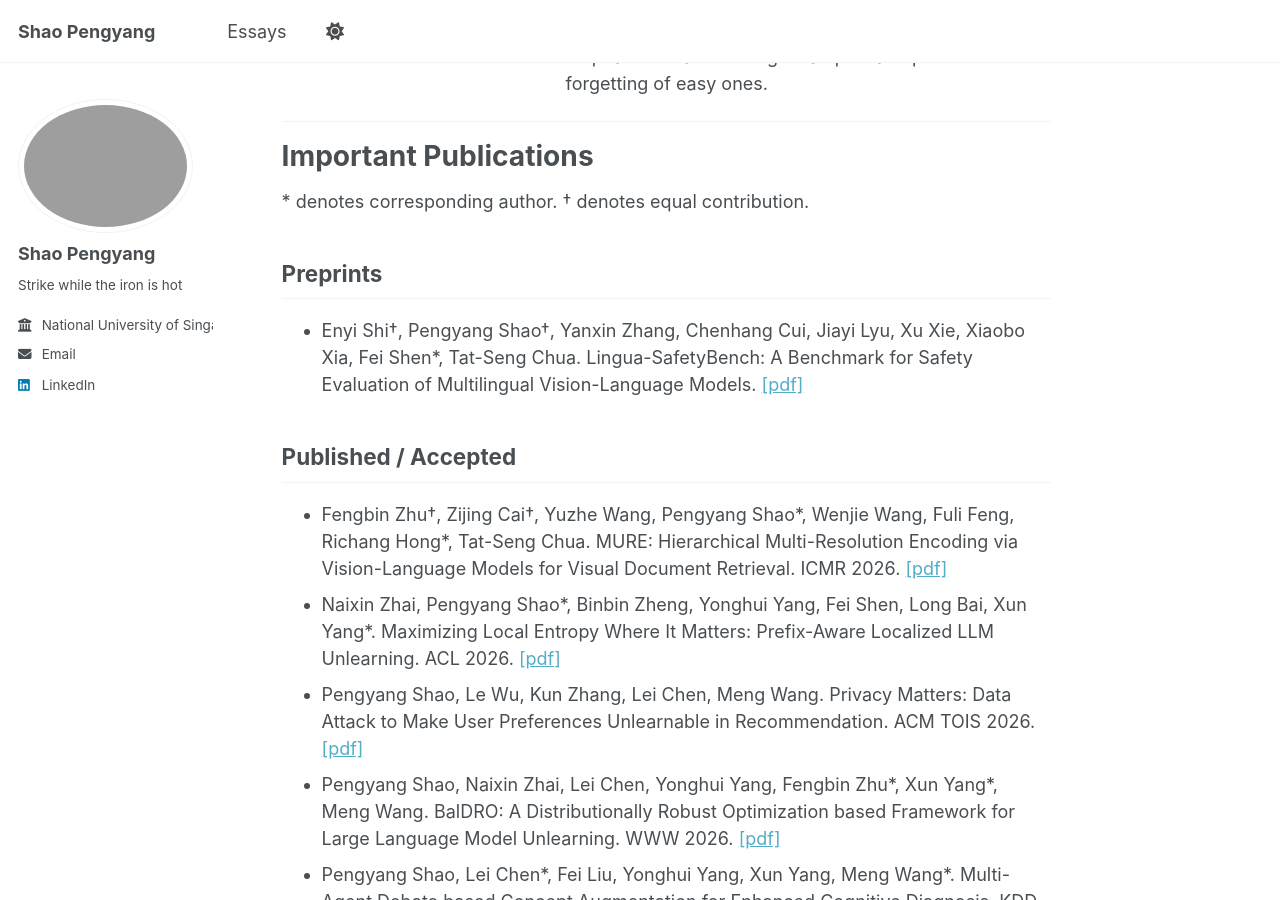
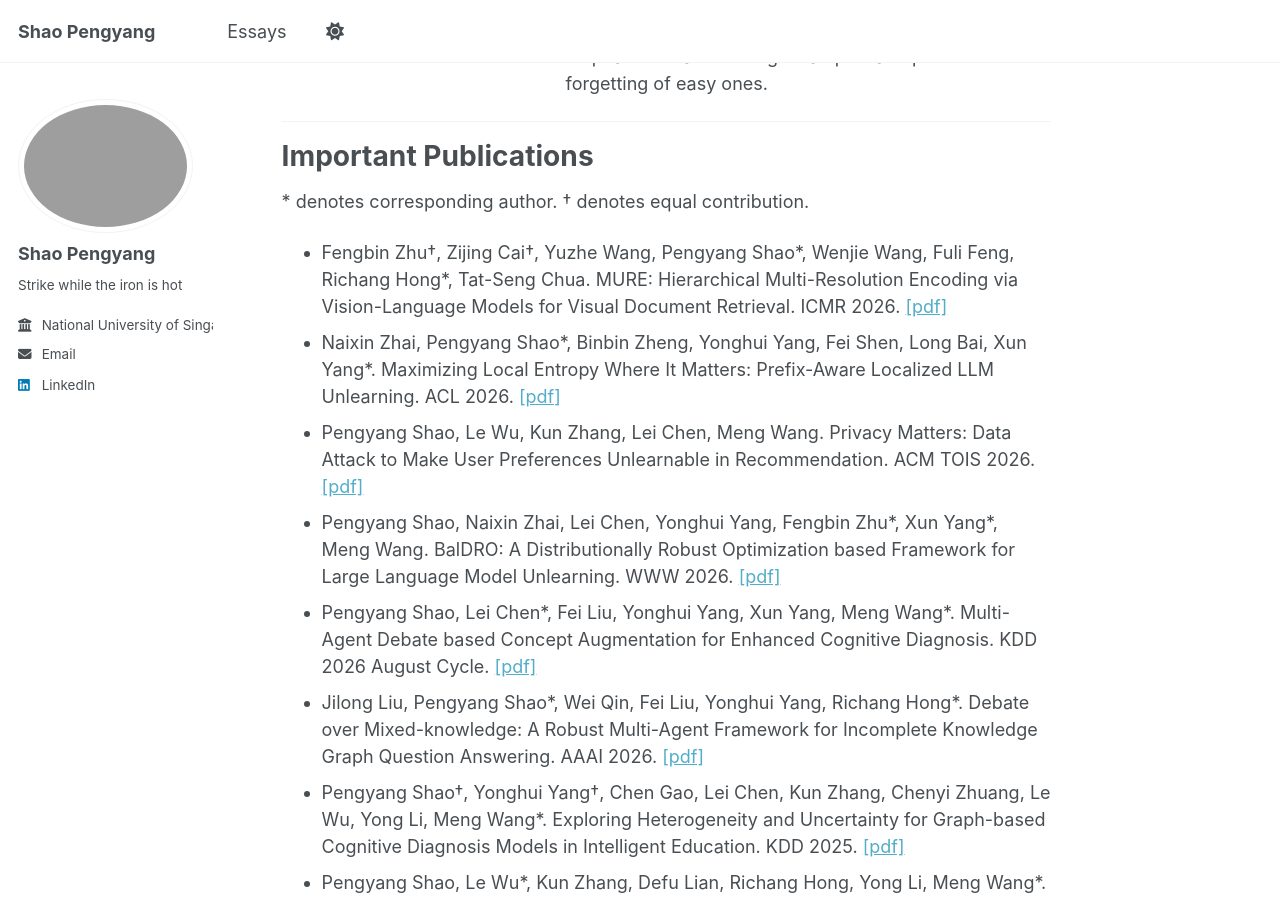
Before and after one commit to ShaoPengyang/ShaoPengyang.github.io, a Jekyll site: the page built from _pages/about.md, in a window 1280 px wide and 900 px high, scrolled down 1626 px. Built offline with Jekyll 4.4.1, drawn with Linux system fonts in a browser that asks for light colours; a script bundle is joined from its source files by our own code; library files that are not in the unit come from our copies.

Commit message:
Update about.md

```diff
--- a/_pages/about.md
+++ b/_pages/about.md
@@ -76,13 +76,6 @@ Important Publications
 ======
 \* denotes corresponding author.  † denotes equal contribution.
 
-Preprints
-------
-
-- Enyi Shi†, Pengyang Shao†, Yanxin Zhang, Chenhang Cui, Jiayi Lyu, Xu Xie, Xiaobo Xia, Fei Shen\*, Tat-Seng Chua. Lingua-SafetyBench: A Benchmark for Safety Evaluation of Multilingual Vision-Language Models. <a href="https://arxiv.org/abs/2601.22737">[pdf]</a>
-
-Published / Accepted
-------
 - Fengbin Zhu†, Zijing Cai†, Yuzhe Wang, Pengyang Shao\*, Wenjie Wang, Fuli Feng, Richang Hong\*, Tat-Seng Chua. MURE: Hierarchical Multi-Resolution Encoding via Vision-Language Models for Visual Document Retrieval. ICMR 2026. <a href="https://dl.acm.org/doi/full/10.1145/3805622.3810864">[pdf]</a>
 - Naixin Zhai, Pengyang Shao\*, Binbin Zheng, Yonghui Yang, Fei Shen, Long Bai, Xun Yang\*. Maximizing Local Entropy Where It Matters: Prefix-Aware Localized LLM Unlearning. ACL 2026. <a href="https://aclanthology.org/2026.acl-long.893/">[pdf]</a>
 - Pengyang Shao, Le Wu, Kun Zhang, Lei Chen, Meng Wang. Privacy Matters: Data Attack to Make User Preferences Unlearnable in Recommendation. ACM TOIS 2026. <a href="https://dl.acm.org/doi/10.1145/3803545">[pdf]</a>
```
